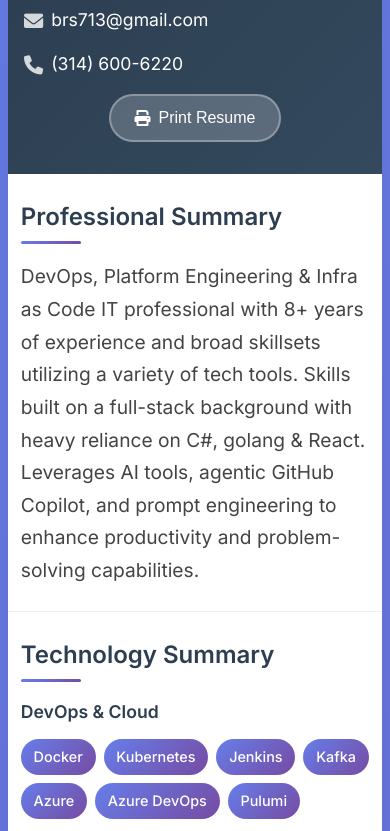
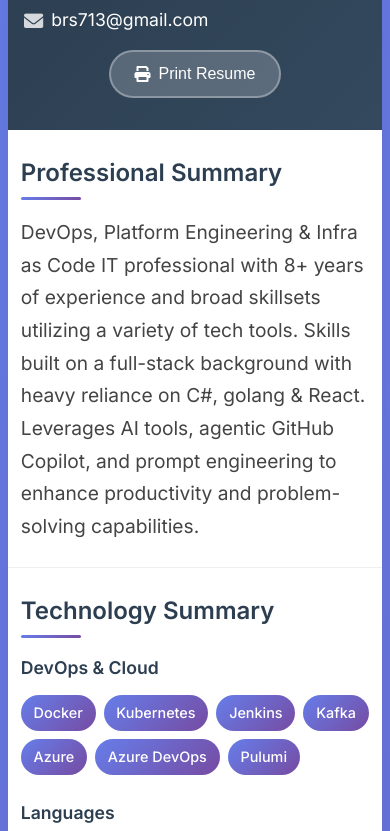
Before and after one commit to brs713/brad-lavender, a plain HTML site: page index.html in a window 390 px wide. Shown: the part 104-935 px from the top of the page. Drawn offline with Linux system fonts and the light colour scheme.

Commit message:
Remove phone number for privacy
- Removed phone number from HTML website header
- Removed phone number from Markdown resume
- Maintains email contact information only
- Privacy-focused update for public repository

```diff
--- a/index.html
+++ b/index.html
@@ -18,10 +18,6 @@
                     <div class="contact-item">
                         <i class="fas fa-envelope"></i>
                         <a href="mailto:brs713@gmail.com">brs713@gmail.com</a>
-                    </div>
-                    <div class="contact-item">
-                        <i class="fas fa-phone"></i>
-                        <a href="tel:+13146006220">(314) 600-6220</a>
                     </div>
                 </div>
             </div>
```
Also changed, not shown: 1 other file.
